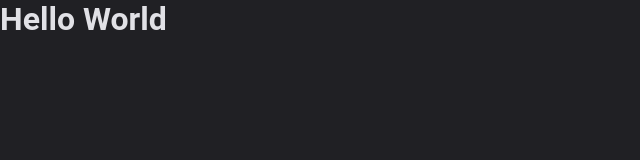
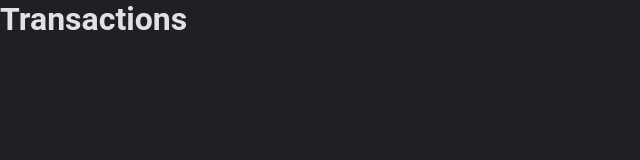
Before and after one commit to gustavonobrega/dtmoney, a React app: page / in a window 1280 px wide. Shown: the top 160 px of the page, without its empty margins (0-640 px from the left). Built offline with nearby package versions, Linux system fonts and the light colour scheme; the HTML template or start-up script is replaced by a standard one.

Commit message:
Create Transactions page

```diff
--- a/src/App.tsx
+++ b/src/App.tsx
@@ -1,4 +1,5 @@
 import { ThemeProvider } from "styled-components";
+import { Transactions } from "./pages/Transactions";
 import { GlobalStyle } from "./styles/global";
 
 import { defaultTheme } from './styles/themes/default'
@@ -7,7 +8,8 @@ export function App() {
   return (
       <ThemeProvider  theme={defaultTheme}>
 
-        <h1>Hello World</h1>
+        <Transactions />
+
         <GlobalStyle />
       </ThemeProvider>
 
--- /dev/null
+++ b/src/pages/Transactions/index.tsx
@@ -0,0 +1,12 @@
+import { TransactionsContainer } from './styles'
+
+export function Transactions() {
+  return (
+    <div>
+
+      <TransactionsContainer>
+        <h1>Transactions</h1>
+      </TransactionsContainer>
+    </div>
+  )
+}
--- /dev/null
+++ b/src/pages/Transactions/styles.ts
@@ -0,0 +1,3 @@
+import styled from "styled-components";
+
+export const TransactionsContainer = styled.div``
```
